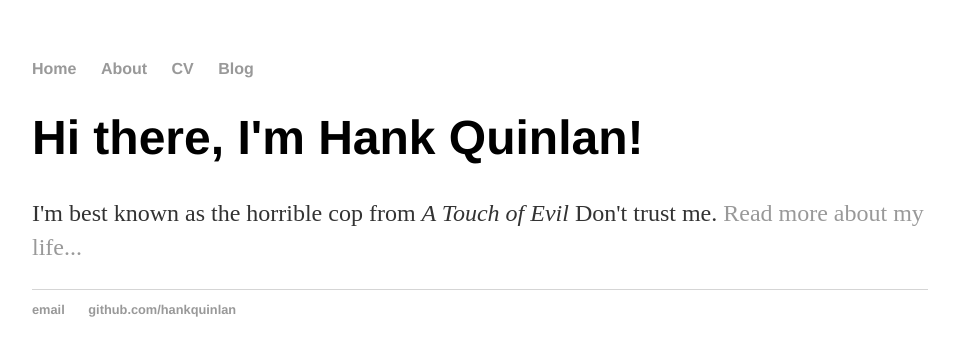
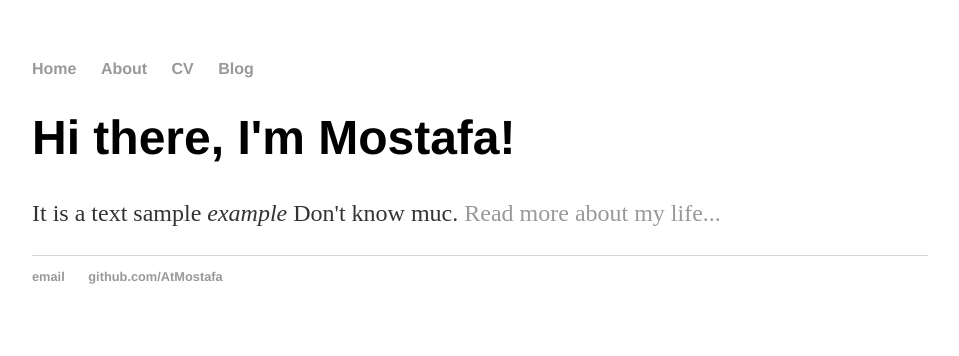
Before and after one commit to AtMostafa/AtMostafa.github.io, a Jekyll site: the page built from index.html, in a window 1280 px wide. Shown: the top 356 px of the page, without its empty margins (160-1119 px from the left). Built offline with Jekyll 4.4.1, drawn with Linux system fonts in a browser that asks for light colours.

Commit message:
following tutorial

```diff
--- a/_layouts/default.html
+++ b/_layouts/default.html
@@ -21,8 +21,8 @@
 			</div><!-- /.container -->
 			<footer>
 	    		<ul>
-	        		<li><a href="mailto:hankquinlanhub@gmail.com">email</a></li>
-	        		<li><a href="https://github.com/hankquinlan">github.com/hankquinlan</a></li>
+	        		<li><a href="mailto:mostafa.safaie@gmail.com">email</a></li>
+	        		<li><a href="https://github.com/atmostafa">github.com/AtMostafa</a></li>
 				</ul>
 			</footer>
 		</body>
--- a/index.html
+++ b/index.html
@@ -1,8 +1,8 @@
 ---
 layout: default
-title: Hank Quinlan, Horrible Cop
+title: Personal (under-construction) Website of Mostafa
 ---
 <div class="blurb">
-	<h1>Hi there, I'm Hank Quinlan!</h1>
-	<p>I'm best known as the horrible cop from <em>A Touch of Evil</em> Don't trust me. <a href="/about">Read more about my life...</a></p>
+	<h1>Hi there, I'm Mostafa!</h1>
+	<p>It is a text sample <em>example</em> Don't know muc. <a href="/about">Read more about my life...</a></p>
 </div><!-- /.blurb -->
```
Also changed, not shown: Page2.md (deleted, +0 -9 lines), _layouts/post.html (deleted, +0 -7 lines).
